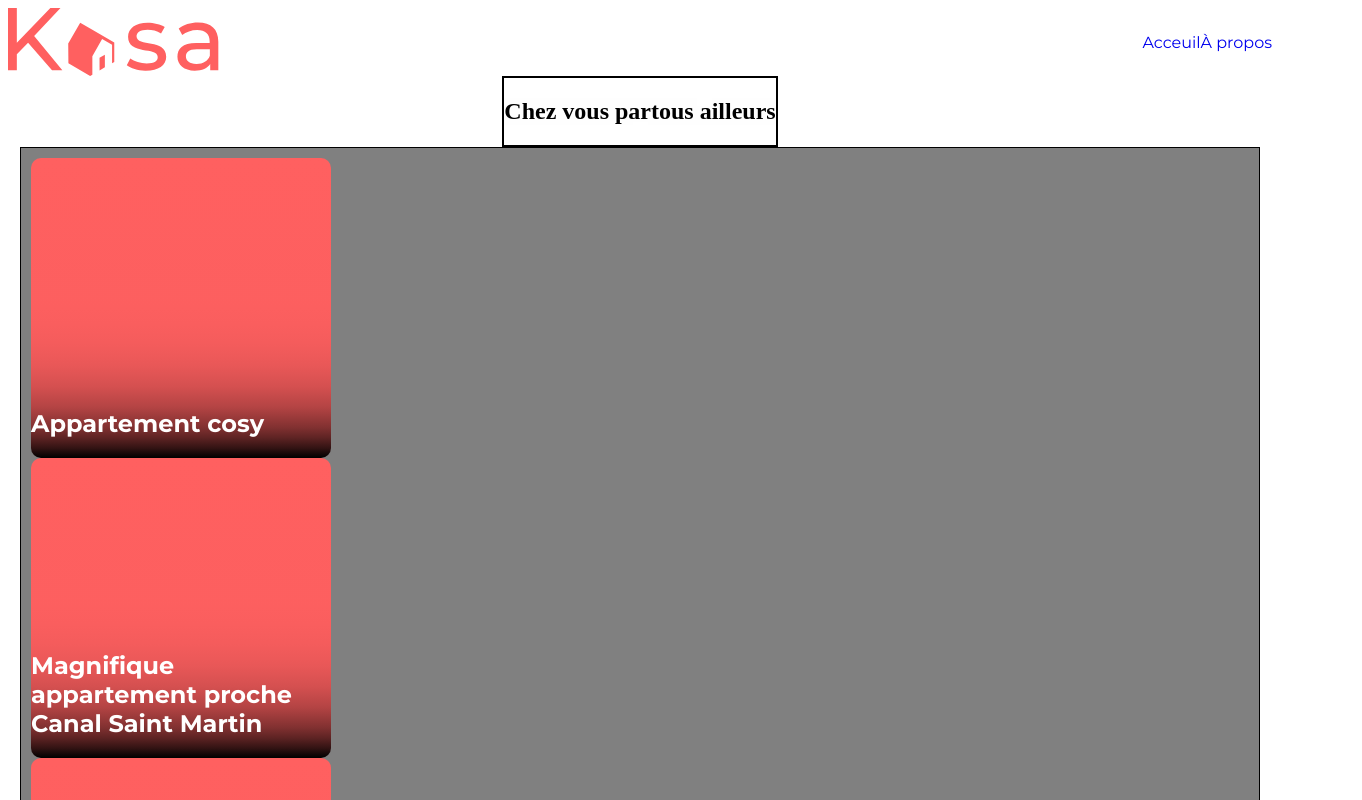
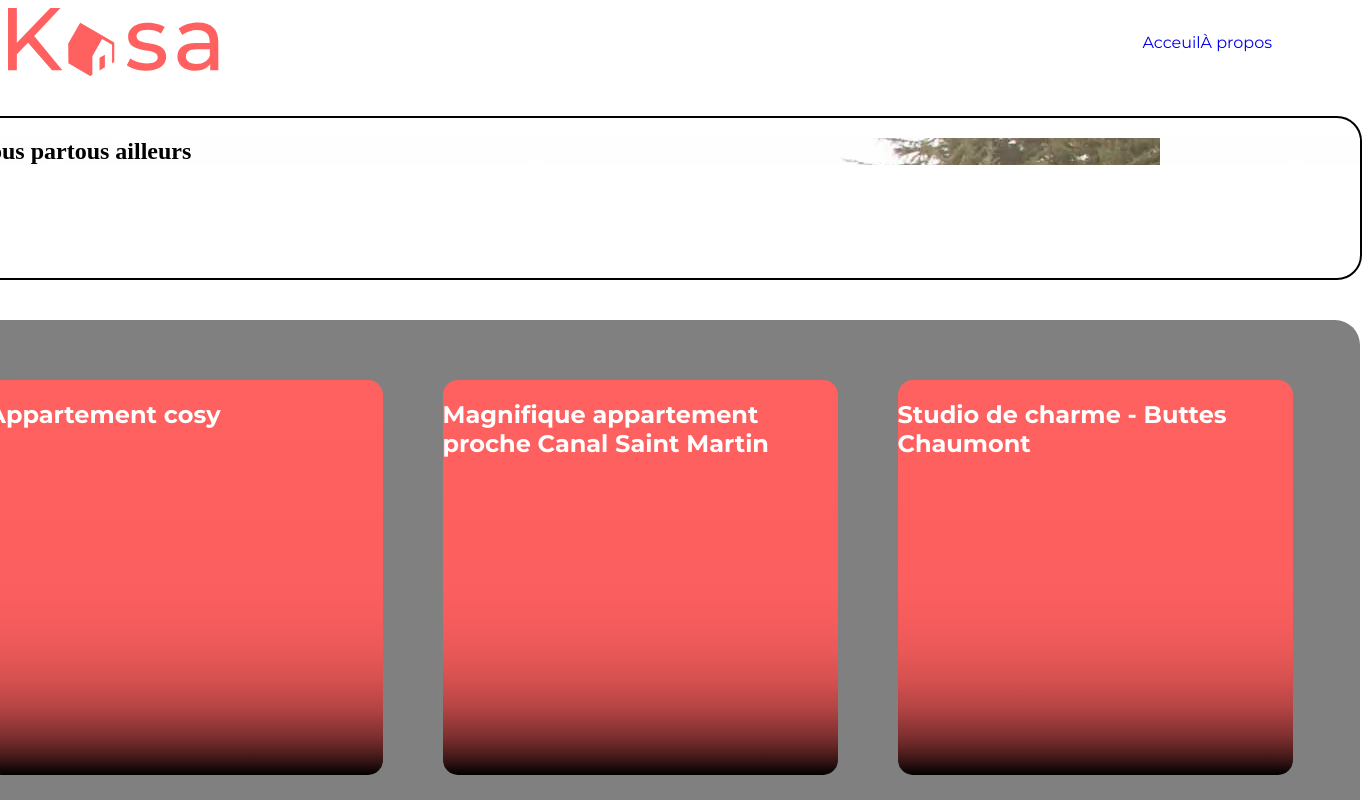
Before and after one commit to Yannstj/kasa-website, a React (Create React App) app: page / in a window 1280 px wide. Shown: the top 800 px of the page, 1362 px wide, since content can reach past the window. Built offline with nearby package versions, Linux system fonts and the light colour scheme.

Commit message:
homepage CSS no error

```diff
--- a/src/components/Banner/index.jsx
+++ b/src/components/Banner/index.jsx
@@ -2,12 +2,14 @@
 
 function Banner() {
   return (
+    <div className="bannerBox">
       <section className="bannerWrapper">
         <div className="banner">
           {/* <img src={bannerImage} alt="en recherche d'inspi" className="banner__background"></img> */}
           <h1 className="banner__title">Chez vous partous ailleurs</h1>
         </div>
       </section>
+    </div>
   )
 }
 
--- a/src/styles/app.scss
+++ b/src/styles/app.scss
@@ -5,4 +5,5 @@
 .App {
   display: flex;
   flex-direction: column;
+  justify-content: space-between;
 }
--- a/src/styles/banner.scss
+++ b/src/styles/banner.scss
@@ -1,15 +1,19 @@
+.bannerBox {
+  margin-top: 40px;
+}
+
 .banner {
   background-image: url(../../src/assets/banner-falaise.webp);
   //height: 100%;
 }
 
 .bannerWrapper {
+  width: 1440px;
+  height: 160px;
+  border-radius: 25px;
   border: solid black 2px;
+
   //.banner__background {
   //height: 500px;
   // }
 }
-
-// DIMENSIONS RESPONSIVE
-// >1024 px pour les ordinateurs / >= 768 px tablette /
-// >768 px téléphones (min 320px)
--- a/src/styles/card.scss
+++ b/src/styles/card.scss
@@ -5,22 +5,25 @@
   background: linear-gradient($color, 90%, black);
 }
 .cardBox {
-  width: 1240px;
+  width: 1440px;
+  margin-top: 40px;
   background-color: grey;
+  border-radius: 25px;
 }
 .cardWrapper {
-  padding: 10px;
-  border: solid black 1px;
+  display: flex;
+  flex-wrap: wrap;
+  justify-content: center;
+  padding: 60px 60px;
+  gap: 60px;
+  //border: solid black 1px;
   .card {
     font-family: 'Montserrat';
-    display: flex;
-    flex-direction: column;
-    justify-content: flex-end;
-    width: 300px;
-    height: 300px;
+    width: 395px;
+    height: 395px;
     background-color: $secondary-color;
     @include card-filter($secondary-color);
-    border-radius: 10px;
+    border-radius: 15px;
     .card__title {
       color: $main-color;
     }
```
Also changed, not shown: 1 other file (tests, documents, lock files or other folders). Lines whose indentation alone changed are shown as unchanged.
